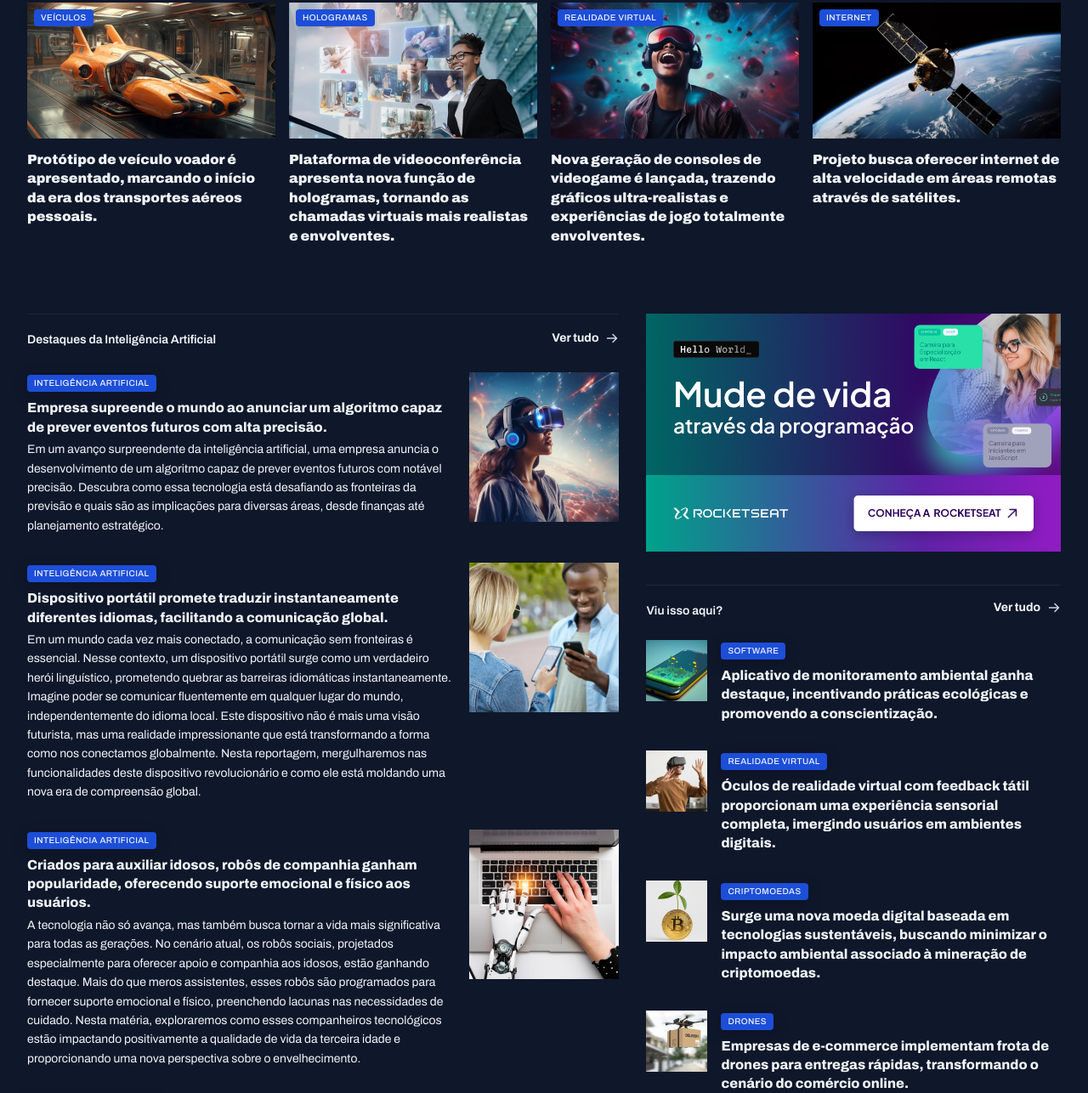
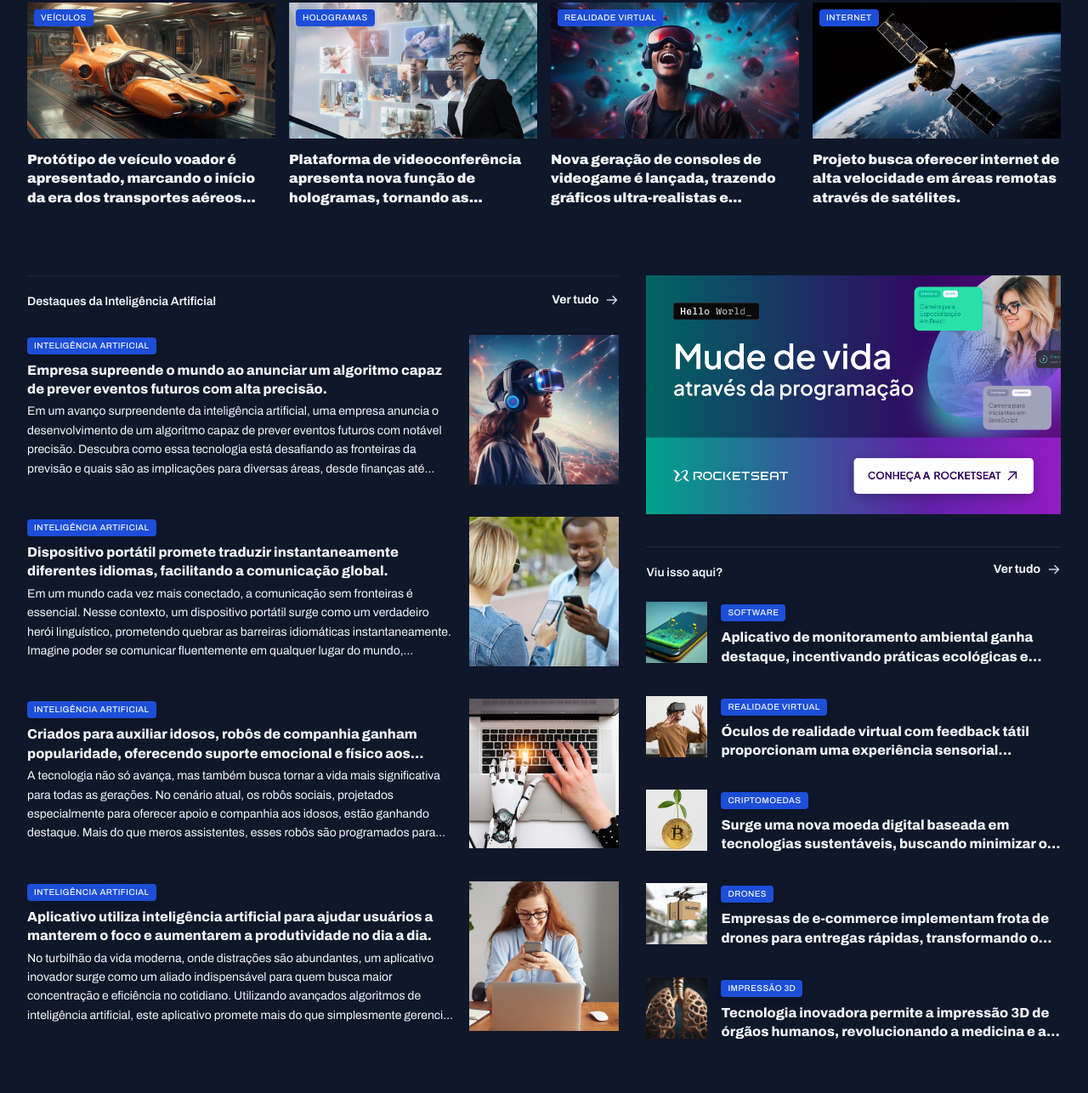
Before and after one commit to heitor92/portal-de-noticias, a plain HTML site: page index.html in a window 1280 px wide. Shown: the part 739-2025 px from the top of the page at 85% size. Drawn offline with Linux system fonts and the light colour scheme.

Commit message:
limitadores de linhas

```diff
--- a/index.html
+++ b/index.html
@@ -45,7 +45,7 @@
         <img src="assets/images/Image 01.png" alt="Robôs domésticos começam a ser adotados para tarefas diárias, prometendo mais conforto e eficiência nas residências.">
         <figcaption>
           <span class="content-tag">robótica</span>
-          <h2 class="text-2xl">
+          <h2 class="text-2xl three-lines">
             Robôs domésticos começam a ser adotados para tarefas diárias, prometendo mais conforto e eficiência nas residências.
           </h2>
         </figcaption>
@@ -55,7 +55,7 @@
           <img src="assets/images/Image 02.png" alt="Novo Smartphone Projetor 3D chega ao mercado, transformando a forma como vemos nossas telas!">
           <figcaption>
             <span class="content-tag">hologramas</span>
-            <h2 class="text-lg">
+            <h2 class="text-lg three-lines">
               Novo Smartphone Projetor 3D chega ao mercado, transformando a forma como vemos nossas telas!
             </h2>
           </figcaption>
@@ -64,7 +64,7 @@
           <img src="assets/images/Image 03.png" alt="Tecnologia 6G chega às metrópoles brasileiras, prometendo revolucionar a forma como vivemos e nos comunicamos.">
           <figcaption>
             <span class="content-tag">internet</span>
-            <h2 class="text-lg">
+            <h2 class="text-lg three-lines">
               Tecnologia 6G chega às metrópoles brasileiras, prometendo revolucionar a forma como vivemos e nos comunicamos.
             </h2>
           </figcaption>
@@ -73,7 +73,7 @@
           <img src="assets/images/Image 04.png" alt="Empresa lança relógio inteligente capaz de monitorar a saúde mental, oferecendo insights valiosos para o bem-estar pessoal.">
             <figcaption>
             <span class="content-tag">vestíveis</span>
-            <h2 class="text-lg">
+            <h2 class="text-lg three-lines">
               Empresa lança relógio inteligente capaz de monitorar a saúde mental, oferecendo insights valiosos para o bem-estar pessoal.
             </h2>
           </figcaption>
@@ -82,7 +82,7 @@
           <img src="assets/images/Image 05.png" alt="Escolas adotam a tecnologia VR para proporcionar experiências imersivas, transformando a aprendizagem tradicional.">
           <figcaption>
             <span class="content-tag">realidade virtual</span>
-            <h2 class="text-lg">
+            <h2 class="text-lg three-lines">
               Escolas adotam a tecnologia VR para proporcionar experiências imersivas, transformando a aprendizagem tradicional.
             </h2>
           </figcaption>
@@ -102,28 +102,28 @@
         <figure>
           <span class="content-tag">veículos</span>
           <img src="assets/images/Image 06.png" alt="">
-          <p>
+          <p class="three-lines">
             Protótipo de veículo voador é apresentado, marcando o início da era dos transportes aéreos pessoais.
           </p>
         </figure>
         <figure>
           <span class="content-tag">hologramas</span>
           <img src="assets/images/Image 07.png" alt="">
-          <p>
+          <p class="three-lines">
             Plataforma de videoconferência apresenta nova função de hologramas, tornando as chamadas virtuais mais realistas e envolventes.
           </p>
         </figure>
         <figure>
           <span class="content-tag">realidade virtual</span>
           <img src="assets/images/Image 08.png" alt="">
-          <p>
+          <p class="three-lines">
             Nova geração de consoles de videogame é lançada, trazendo gráficos ultra-realistas e experiências de jogo totalmente envolventes.
           </p>
         </figure>
         <figure>
           <span class="content-tag">internet</span>
           <img src="assets/images/Image 09.png" alt="">
-          <p>
+          <p class="three-lines">
             Projeto busca oferecer internet de alta velocidade em áreas remotas através de satélites.
           </p>
         </figure>
@@ -143,10 +143,10 @@
         <article class="grid grid-flow-col gap-16">
           <div>
             <span class="content-tag">Inteligência Artificial</span>
-            <h3 class="text-xl">
+            <h3 class="text-xl two-lines">
               Empresa supreende o mundo ao anunciar um algoritmo capaz de prever eventos futuros com alta precisão.
             </h3>
-            <p class="text-sm">
+            <p class="text-sm four-lines">
               Em um avanço surpreendente da inteligência artificial, uma empresa anuncia o desenvolvimento de um algoritmo capaz de prever eventos futuros com notável precisão. Descubra como essa tecnologia está desafiando as fronteiras da previsão e quais são as implicações para diversas áreas, desde finanças até planejamento estratégico.
             </p>
           </div>
@@ -158,10 +158,10 @@
         <article class="grid grid-flow-col gap-16">
           <div>
             <span class="content-tag">Inteligência Artificial</span>
-            <h3 class="text-xl">
+            <h3 class="text-xl two-lines">
               Dispositivo portátil promete traduzir instantaneamente diferentes idiomas, facilitando a comunicação global.
             </h3>
-            <p class="text-sm">
+            <p class="text-sm four-lines">
               Em um mundo cada vez mais conectado, a comunicação sem fronteiras é essencial. Nesse contexto, um dispositivo portátil surge como um verdadeiro herói linguístico, prometendo quebrar as barreiras idiomáticas instantaneamente. Imagine poder se comunicar fluentemente em qualquer lugar do mundo, independentemente do idioma local. Este dispositivo não é mais uma visão futurista, mas uma realidade impressionante que está transformando a forma como nos conectamos globalmente. Nesta reportagem, mergulharemos nas funcionalidades deste dispositivo revolucionário e como ele está moldando uma nova era de compreensão global.
             </p>
           </div>
@@ -173,10 +173,10 @@
         <article class="grid grid-flow-col gap-16">
           <div>
             <span class="content-tag">Inteligência Artificial</span>
-            <h3 class="text-xl">
+            <h3 class="text-xl two-lines">
               Criados para auxiliar idosos, robôs de companhia ganham popularidade, oferecendo suporte emocional e físico aos usuários.
             </h3>
-            <p class="text-sm">
+            <p class="text-sm four-lines">
               A tecnologia não só avança, mas também busca tornar a vida mais significativa para todas as gerações. No cenário atual, os robôs sociais, projetados especialmente para oferecer apoio e companhia aos idosos, estão ganhando destaque. Mais do que meros assistentes, esses robôs são programados para fornecer suporte emocional e físico, preenchendo lacunas nas necessidades de cuidado. Nesta matéria, exploraremos como esses companheiros tecnológicos estão impactando positivamente a qualidade de vida da terceira idade e proporcionando uma nova perspectiva sobre o envelhecimento.
             </p>
           </div>
@@ -188,10 +188,10 @@
         <article class="grid grid-flow-col gap-16">
           <div>
             <span class="content-tag">Inteligência Artificial</span>
-            <h3 class="text-xl">
+            <h3 class="text-xl two-lines">
               Aplicativo utiliza inteligência artificial para ajudar usuários a manterem o foco e aumentarem a produtividade no dia a dia.
             </h3>
-            <p class="text-sm">
+            <p class="text-sm four-lines">
               No turbilhão da vida moderna, onde distrações são abundantes, um aplicativo inovador surge como um aliado indispensável para quem busca maior concentração e eficiência no cotidiano. Utilizando avançados algoritmos de inteligência artificial, este aplicativo promete mais do que simplesmente gerenciar tarefas; ele está programado para compreender os padrões de trabalho de cada usuário, oferecendo sugestões personalizadas para otimizar o tempo e maximizar a produtividade. Nesta matéria, exploraremos como essa ferramenta tecnológica está se tornando a chave para manter o foco em um mundo cada vez mais cheio de distrações, transformando a maneira como encaramos nossas responsabilidades diárias.
             </p>
           </div>
@@ -220,7 +220,7 @@
             </div>
             <div>
               <span class="content-tag">Software</span>
-              <h3 class="text-xl">
+              <h3 class="text-xl two-lines">
                 Aplicativo de monitoramento ambiental ganha destaque, incentivando práticas ecológicas e promovendo a conscientização.
               </h3>
             </div>
@@ -232,7 +232,7 @@
             </div>
             <div>
               <span class="content-tag">Realidade Virtual</span>
-              <h3 class="text-xl">
+              <h3 class="text-xl two-lines">
                 Óculos de realidade virtual com feedback tátil proporcionam uma experiência sensorial completa, imergindo usuários em ambientes digitais.
               </h3>
             </div>
@@ -244,7 +244,7 @@
             </div>
             <div>
               <span class="content-tag">Criptomoedas</span>
-              <h3 class="text-xl">
+              <h3 class="text-xl two-lines">
                 Surge uma nova moeda digital baseada em tecnologias sustentáveis, buscando minimizar o impacto ambiental associado à mineração de criptomoedas.
               </h3>
             </div>
@@ -256,7 +256,7 @@
             </div>
             <div>
               <span class="content-tag">Drones</span>
-              <h3 class="text-xl">
+              <h3 class="text-xl two-lines">
                 Empresas de e-commerce implementam frota de drones para entregas rápidas, transformando o cenário do comércio online.
               </h3>
             </div>
@@ -268,7 +268,7 @@
             </div>
             <div>
               <span class="content-tag">Impressão 3d</span>
-              <h3 class="text-xl">
+              <h3 class="text-xl two-lines">
                 Tecnologia inovadora permite a impressão 3D de órgãos humanos, revolucionando a medicina e a lista de espera por transplantes.
               </h3>
             </div>
--- a/styles/utility.css
+++ b/styles/utility.css
@@ -34,3 +34,27 @@
 .text-sm {
   font: var(--text-sm);
 }
+
+.two-lines {
+  display: -webkit-box;
+  -webkit-line-clamp: 2;
+  -webkit-box-orient: vertical;
+  overflow: hidden;
+  text-overflow: ellipsis;
+}
+
+.three-lines {
+  display: -webkit-box;
+  -webkit-line-clamp: 3;
+  -webkit-box-orient: vertical;
+  overflow: hidden;
+  text-overflow: ellipsis;
+}
+
+.four-lines {
+  display: -webkit-box;
+  -webkit-line-clamp: 4;
+  -webkit-box-orient: vertical;
+  overflow: hidden;
+  text-overflow: ellipsis;
+}
```
